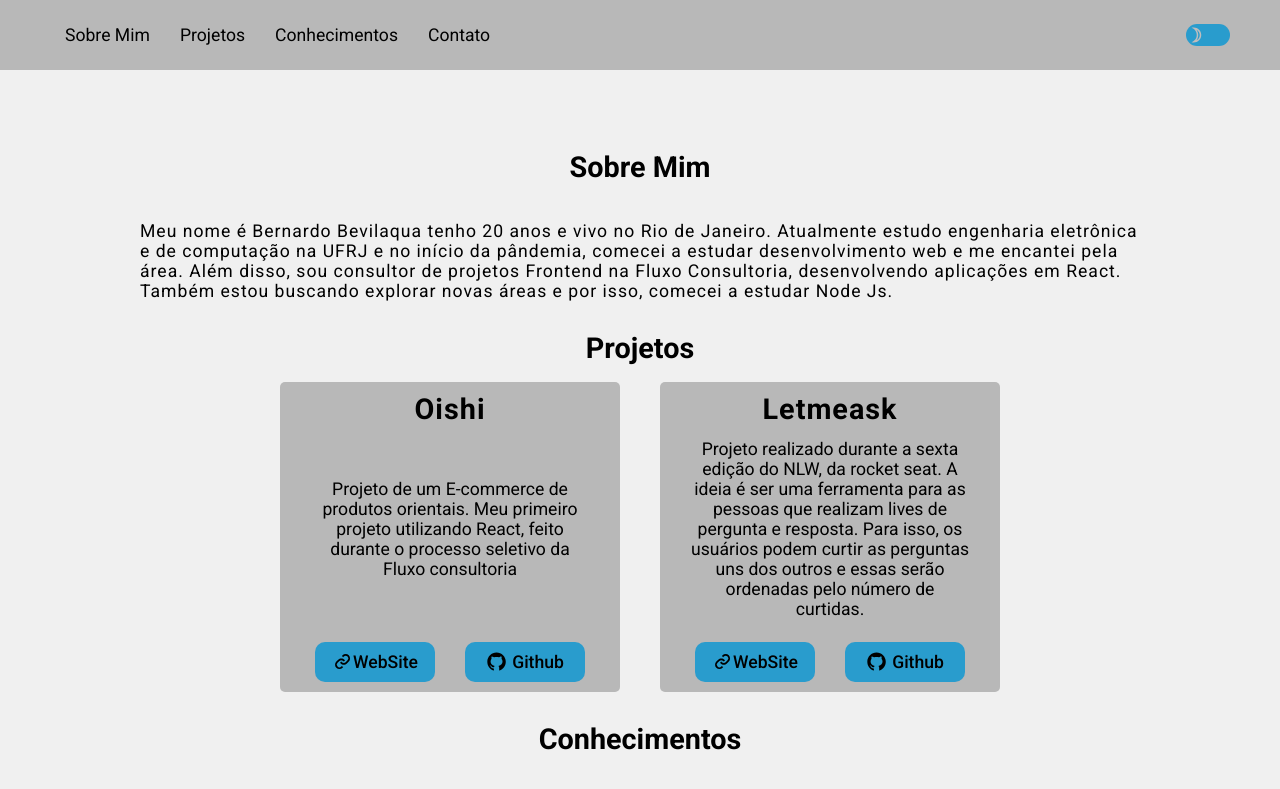
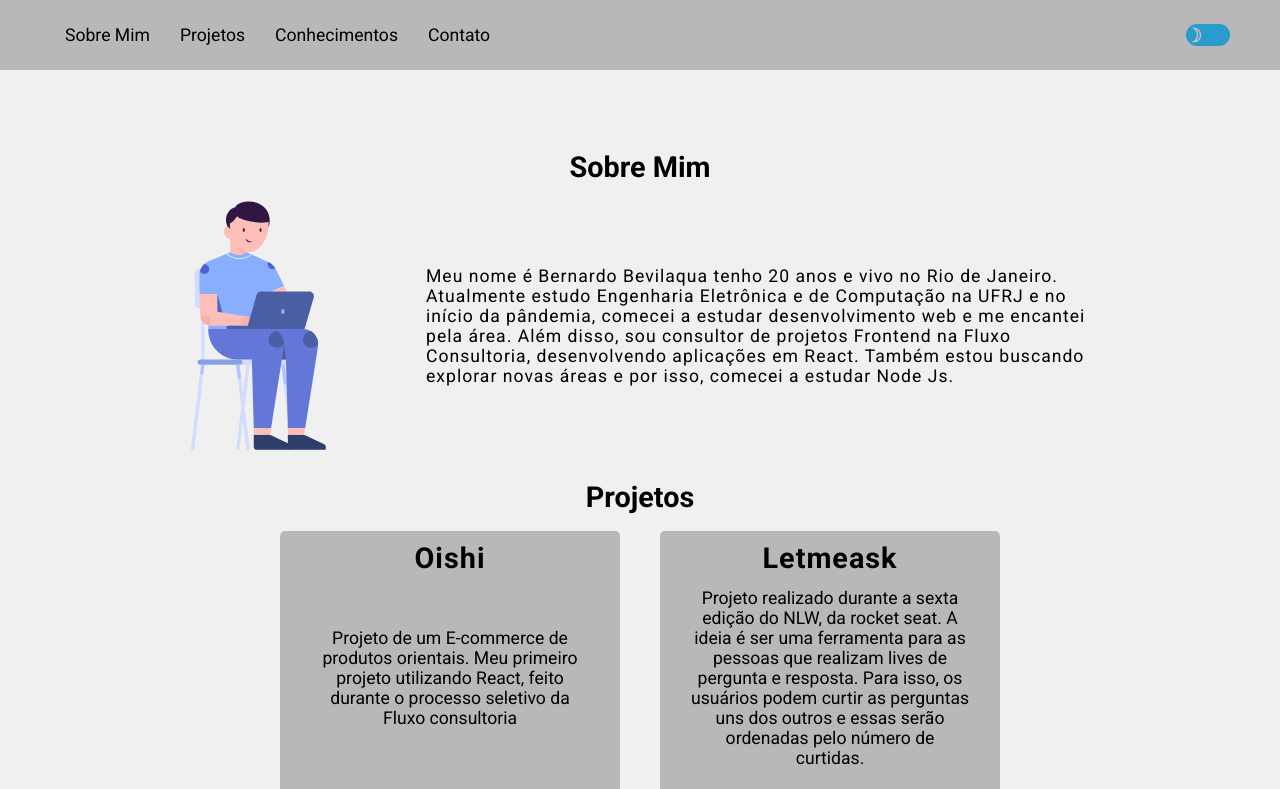
Before and after one commit to bernardobfg/portifolio, a React (Create React App) app: page / in a window 1280 px wide. Shown: the top 789 px of the page. Built offline with nearby package versions, Linux system fonts and the light colour scheme.

Commit message:
adiciona imagem na descricao

```diff
--- a/src/pages/Home/index.js
+++ b/src/pages/Home/index.js
@@ -1,6 +1,7 @@
 import React from "react"
 import { Container,Content, Section, AboutMe, Title, Projects} from "./styles"
 
+import programmer from "../../assets/programmer.svg"
 import Header from "../../components/Header"
 import MenuLateral from "../../components/MenuLateral"
 import Project from "../../components/Project"
@@ -26,10 +27,13 @@ const Home = () => {
             <Section id="sobreMim">
                 <Title>Sobre Mim</Title>
                 <AboutMe>
-                    Meu nome é Bernardo Bevilaqua tenho {calcularIdade()} anos e vivo no Rio de Janeiro.
-                    Atualmente estudo engenharia eletrônica e de computação na UFRJ e no início da pândemia, comecei a estudar desenvolvimento web e me encantei pela área.
-                    Além disso, sou consultor de projetos Frontend na Fluxo Consultoria, desenvolvendo aplicações em React.
-                    Também estou buscando explorar novas áreas e por isso, comecei a estudar Node Js.
+                    <img src={programmer} alt="Programador"/>
+                    <p>
+                        Meu nome é Bernardo Bevilaqua tenho {calcularIdade()} anos e vivo no Rio de Janeiro.
+                        Atualmente estudo Engenharia Eletrônica e de Computação na UFRJ e no início da pândemia, comecei a estudar desenvolvimento web e me encantei pela área.
+                        Além disso, sou consultor de projetos Frontend na Fluxo Consultoria, desenvolvendo aplicações em React.
+                        Também estou buscando explorar novas áreas e por isso, comecei a estudar Node Js.
+                    </p>
                 </AboutMe>
             </Section>
             <Section id="projetos">
--- a/src/pages/Home/styles.js
+++ b/src/pages/Home/styles.js
@@ -32,6 +32,18 @@ export const AboutMe = styled.div`
     margin-top: 20px;
     font-size: 1.1em;
     letter-spacing: 1px;
+    display: flex;
+    justify-content: space-between;
+    align-items: center;
+    width: 90%;
+    margin: 0 auto;
+    gap: 100px;
+    img{
+        max-width: 350px;
+    }
+
+    p{
+    }
 `
 
 export const Projects = styled.div`
```
Also changed, not shown: src/assets/programmer.svg (added).
